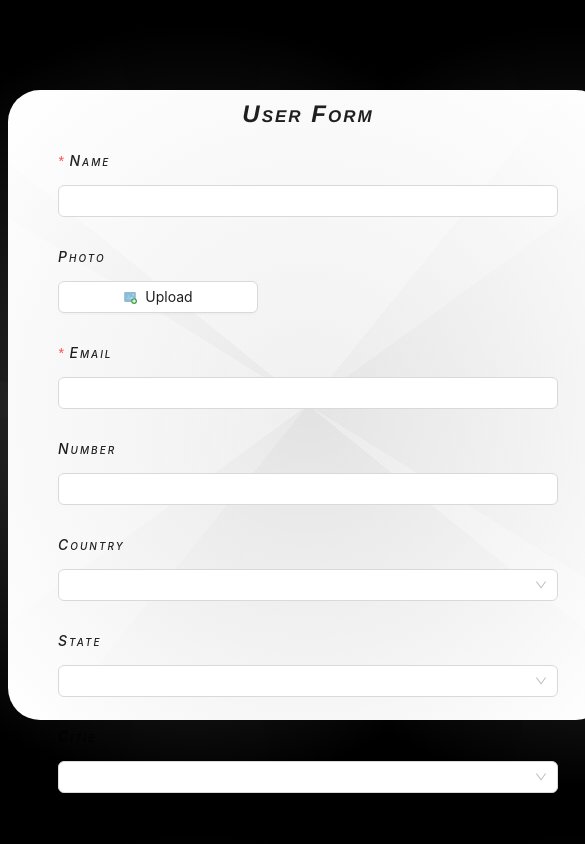
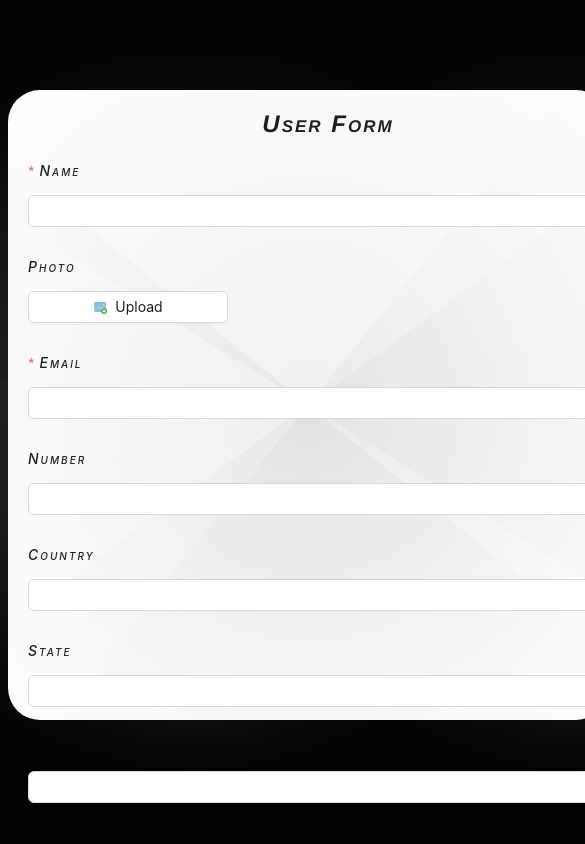
Before and after one commit to naveenarockiaraj/UserCreation, a React (Create React App) app: page / in a window 390 px wide. Shown: the top 844 px of the page, 585 px wide, since content can reach past the window. Built offline with nearby package versions, Linux system fonts and the light colour scheme.

Commit message:
responsive and curd options

```diff
--- a/src/App.css
+++ b/src/App.css
@@ -23,10 +23,18 @@ body{
     box-shadow: 1px 1px 2px 2px #bca9f5;
 }
 #form-new{
-    margin: 50px;
+    margin: 20px;
     padding-top: 60px;
-    width: auto;
+    width: 100%;
+    align-items: center;
+    grid-template-columns: repeat(auto-fit, minmax(300px, 1fr));
 }
+
+/* .form-container {
+    display: flex;
+    flex-direction: column;
+    align-items: center;
+} */
 #form-new .ant-form-item-control-input .ant-input-number {
   width: 100%;
 }
@@ -45,7 +53,7 @@ body{
     animation: 2s;
 }
 h1{
-    margin-top: -50px;
+    margin-top: -40px;
     text-align: center;
     text-decoration: solid;
     font: italic small-caps bold 24px/1.2 "Helvetica Neue", Helvetica, Arial,sans-serif;
@@ -76,3 +84,13 @@ table{
     max-height: calc(10 * 70px);
     overflow-y: auto;
 }
+.edit-icon {
+    cursor: pointer;
+    padding: 5px;
+    font-size: 1.5em;
+}
+.dlt-icon {
+    cursor: pointer;
+    padding: 5px;
+    font-size: 1.5em;
+}
--- a/src/App.js
+++ b/src/App.js
@@ -17,8 +17,6 @@ function App() {
     </Routes>
 
     </div>
-
-
   );
 }
 
--- a/src/Home.jsx
+++ b/src/Home.jsx
@@ -115,10 +115,12 @@ return (
         country: editDataList ? editDataList.country : '' ,
         state: editDataList ? editDataList.state : '' ,
         city: editDataList ? editDataList.city : '' ,
-
+        street: editDataList ? editDataList.street : '',
+        pincode: editDataList ? editDataList.pincode : '',
+        avatar: editDataList ? editDataList.avatar : '',
      }}
     onFinish={onFinish}
-    style={{ maxWidth: 600, }}
+    style={{ maxWidth: 600,  }}
     validateMessages={validateMessages} >
     <h1>User Form</h1>
 
@@ -183,7 +185,7 @@ label="State" >
 
 <Form.Item
 name={['city']}
- label="Citie">
+ label="City">
     <Select
     value={cities}
     onChange={onSelectCities}
--- a/src/Utable.js
+++ b/src/Utable.js
@@ -5,6 +5,7 @@ import './App.css';
 import { CiEdit } from "react-icons/ci";
 import { MdDeleteOutline } from "react-icons/md";
 import { useNavigate } from 'react-router-dom';
+import { type } from '@testing-library/user-event/dist/type';
 
 const Utable = ({isEdit, setEdit, editDataList, setEditDataList}) => {
   const navigate= useNavigate()
@@ -79,8 +80,8 @@ const Utable = ({isEdit, setEdit, editDataList, setEditDataList}) => {
         }
         return(
         <>
-          <CiEdit onClick={()=>handleEdit()}/>
-          <MdDeleteOutline/>
+          <CiEdit className="edit-icon" onClick={()=>handleEdit()}/>
+          <MdDeleteOutline className="dlt-icon"/>
         </>
       )},
       // render: () => <a>Delete</a>,
@@ -90,7 +91,7 @@ const Utable = ({isEdit, setEdit, editDataList, setEditDataList}) => {
   return (
 
     <div style={{height:'100%'}}>
-      <Button type='primary' id='ant-r-btn' >Back to form</Button>
+      <Button type='primary' id='ant-r-btn' htmlType='submit' href='#'>Back to form</Button>
       <div style={{height:'60vh'}}>
 <Table
         columns={tableColumns}
```
